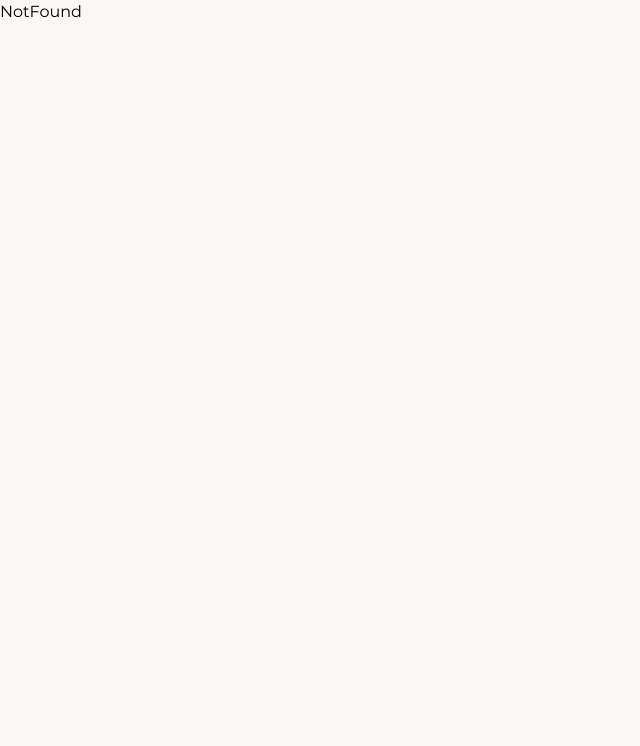
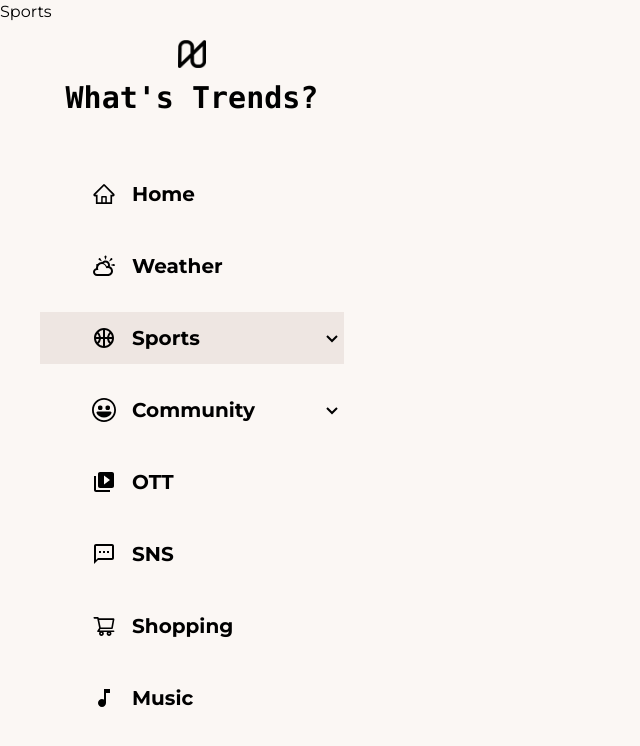
Before and after one commit to osh6006/what-trend, a React (Create React App) app: page /sports in a window 1280 px wide. Before the commit this address had no page. Shown: the top 746 px of the page, without its empty margins (0-640 px from the left). Built offline with nearby package versions, Linux system fonts and the light colour scheme; a web font is replaced by a local one.

Commit message:
nav desktop menu modify

```diff
--- a/src/components/navbar/NavMobileMenu.tsx
+++ b/src/components/navbar/NavMobileMenu.tsx
@@ -1,5 +1,6 @@
 import React from "react";
 import { IoMdClose } from "react-icons/io";
+import { NavLink } from "react-router-dom";
 import { useNavigate } from "react-router-dom";
 import { useLocation } from "react-router-dom";
 import { NavbarAccodion } from "./NavbarAccodion";
@@ -58,8 +59,16 @@ export const NavMobileMenu = ({ setIsOpen, isOpen }: NavMobileType) => {
       >
         Weather
       </li>
-      <NavbarAccodion title="Sports" path="/Sports">
-        <div className="">test~</div>
+      <NavbarAccodion title="Sports" path="/sports">
+        <NavLink
+          onClick={() => {
+            setIsOpen(!isOpen);
+          }}
+          className={({ isActive }) => (isActive ? commonPathClass : "")}
+          to="/sports/soccer"
+        >
+          Football
+        </NavLink>
       </NavbarAccodion>
       <li className={location.pathname === "/humor" ? commonPathClass : ""}>
         Humor
--- a/src/components/navbar/NavbarAccodion.tsx
+++ b/src/components/navbar/NavbarAccodion.tsx
@@ -1,7 +1,8 @@
-import React, { useState, ReactNode } from "react";
+import { useState, ReactNode } from "react";
 import { BiChevronDown } from "react-icons/bi";
 import { GoSmiley } from "react-icons/go";
-import { useLocation, useNavigate } from "react-router-dom";
+import { useLocation } from "react-router-dom";
+import { MdOutlineSportsBasketball } from "react-icons/md";
 
 interface AccodionProps {
   title: string;
@@ -12,12 +13,11 @@ interface AccodionProps {
 const passiveClassName =
   "flex flex relative w-full cursor-pointer items-center justify-start gap-4 py-3 sm:font-bold transition-colors duration-300 lg:hover:bg-primaryHover";
 
-const activeClassName =
+export const activeClassName =
   "flex relative w-full cursor-pointer items-center justify-start gap-4 py-3 font-bold transition-colors bg-primaryHover";
 
 export const NavbarAccodion = ({ title, path, children }: AccodionProps) => {
   const { pathname } = useLocation();
-  const navigation = useNavigate();
   const [open, setOpen] = useState(false);
 
   return (
@@ -30,7 +30,7 @@ export const NavbarAccodion = ({ title, path, children }: AccodionProps) => {
       >
         <div className="hidden basis-1/4 justify-end text-2xl sm:flex ">
           {path === "/humor" && <GoSmiley />}
-          {path === "/sports" && <GoSmiley />}
+          {path === "/sports" && <MdOutlineSportsBasketball />}
         </div>
         <div className="flex w-full items-center justify-center gap-2 sm:w-auto sm:flex-1 sm:justify-between sm:gap-0">
           <header>{title}</header>
@@ -42,7 +42,7 @@ export const NavbarAccodion = ({ title, path, children }: AccodionProps) => {
         </div>
       </section>
       {open && (
-        <div className="flex w-full flex-col items-center text-xl sm:pl-[25%]">
+        <div className="flex w-full flex-col items-center text-xl">
           {children}
         </div>
       )}
--- a/src/components/navbar/NavbarDeskTopMenu.tsx
+++ b/src/components/navbar/NavbarDeskTopMenu.tsx
@@ -1,6 +1,12 @@
-import React from "react";
+import { NavLink } from "react-router-dom";
 import { NavbarAccodion } from "./NavbarAccodion";
 import { NavbarLink } from "./NavbarLink";
+
+const activeClassName =
+  "w-full text-center cursor-pointer gap-4 py-3 font-bold transition-colors bg-primaryHover";
+
+const passiveClassName =
+  "w-full text-center cursor-pointer gap-4 py-3 font-bold sm:font-bold transition-colors duration-300 lg:hover:bg-primaryHover";
 
 export const NavbarDeskTopMenu = () => {
   return (
@@ -8,7 +14,14 @@ export const NavbarDeskTopMenu = () => {
       <NavbarLink title="Home" path="/" />
       <NavbarLink title="Weather" path="/weather" />
       <NavbarAccodion title="Sports" path="/sports">
-        <div className="">test~</div>
+        <NavLink
+          className={({ isActive }) =>
+            isActive ? activeClassName : passiveClassName
+          }
+          to="/sports/soccer"
+        >
+          Football
+        </NavLink>
       </NavbarAccodion>
       <NavbarAccodion title="Community" path="/humor">
         <div className="">test~</div>
--- a/src/index.tsx
+++ b/src/index.tsx
@@ -9,6 +9,7 @@ import NotFound from "./pages/NotFound";
 import Weather from "./pages/Weather";
 import { SearchWeather } from "./pages/weather/SearchWeather";
 import Community from "./pages/Community";
+import Sports from "./pages/Sports";
 
 const router = createBrowserRouter([
   {
@@ -19,6 +20,9 @@ const router = createBrowserRouter([
       { index: true, element: <Home /> },
       { path: "/weather", element: <Weather /> },
       { path: "/weather/:id", element: <SearchWeather /> },
+      { path: "/sports", element: <Sports /> },
+      { path: "/sports/soccer", element: <Sports /> },
+      { path: "/sports/soccer/", element: <Sports /> },
       { path: "/humor", element: <Community /> },
       { path: "/ott", element: <Weather /> },
       { path: "/sns", element: <Weather /> },
```
